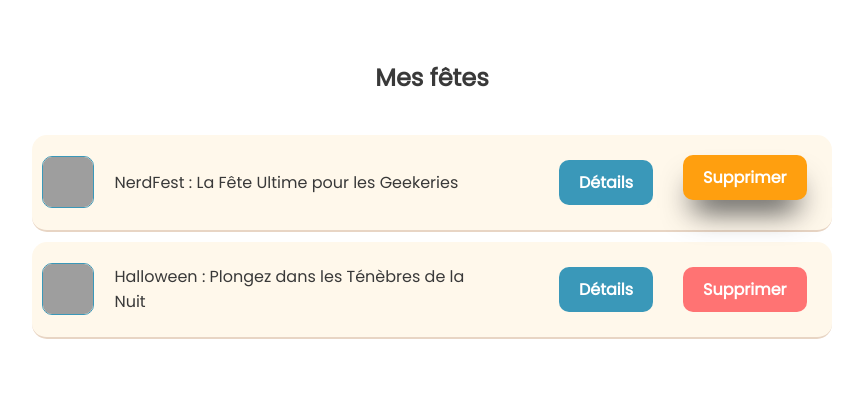
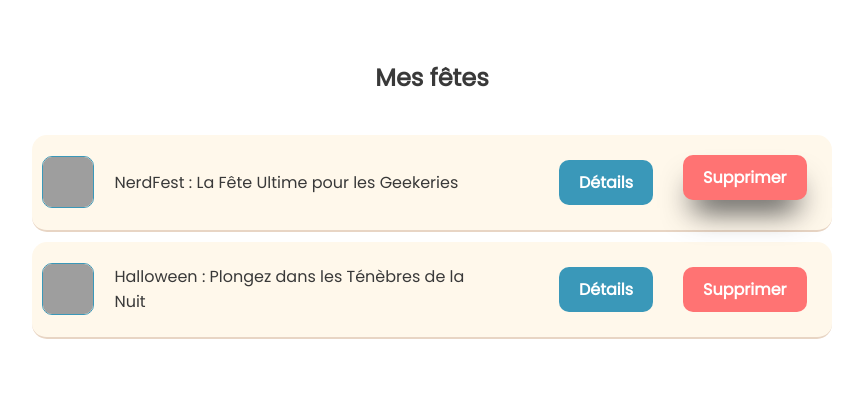
Before and after one commit to Aik4ya/Partiel2024Groupe3, a PHP site: page /my-events.php in a window 1280 px wide, with the pointer over the restyled element. Shown: the part 47-446 px from the top of the page, without its empty margins (208-1071 px from the left). Run offline with PHP 8.4, Linux system fonts and the light colour scheme; a user stored in the database is signed in; data comes from the database, SQL or seed files in the repository; grey boxes are pictures that could not be loaded.

Commit message:
ticket_3

```diff
--- a/css/root.css
+++ b/css/root.css
@@ -116,7 +116,7 @@
 }
 
 .custom_button_delete:hover {
-    background-color: #ff9f0f !important;
+    background-color: #ff0f0f;
 }
 
 .custom_button_delete:focus {
--- a/my-events.php
+++ b/my-events.php
@@ -54,6 +54,11 @@
     <link rel="stylesheet" href="css/header.css">
     <link rel="stylesheet" href="css/footer.css">
     <link rel="stylesheet" href="css/my-events.css">
+    <style>
+        .custom_button_delete:hover {
+            background-color: #ff0f0f;
+        }
+    </style>
 </head>
 
 <body>
```
